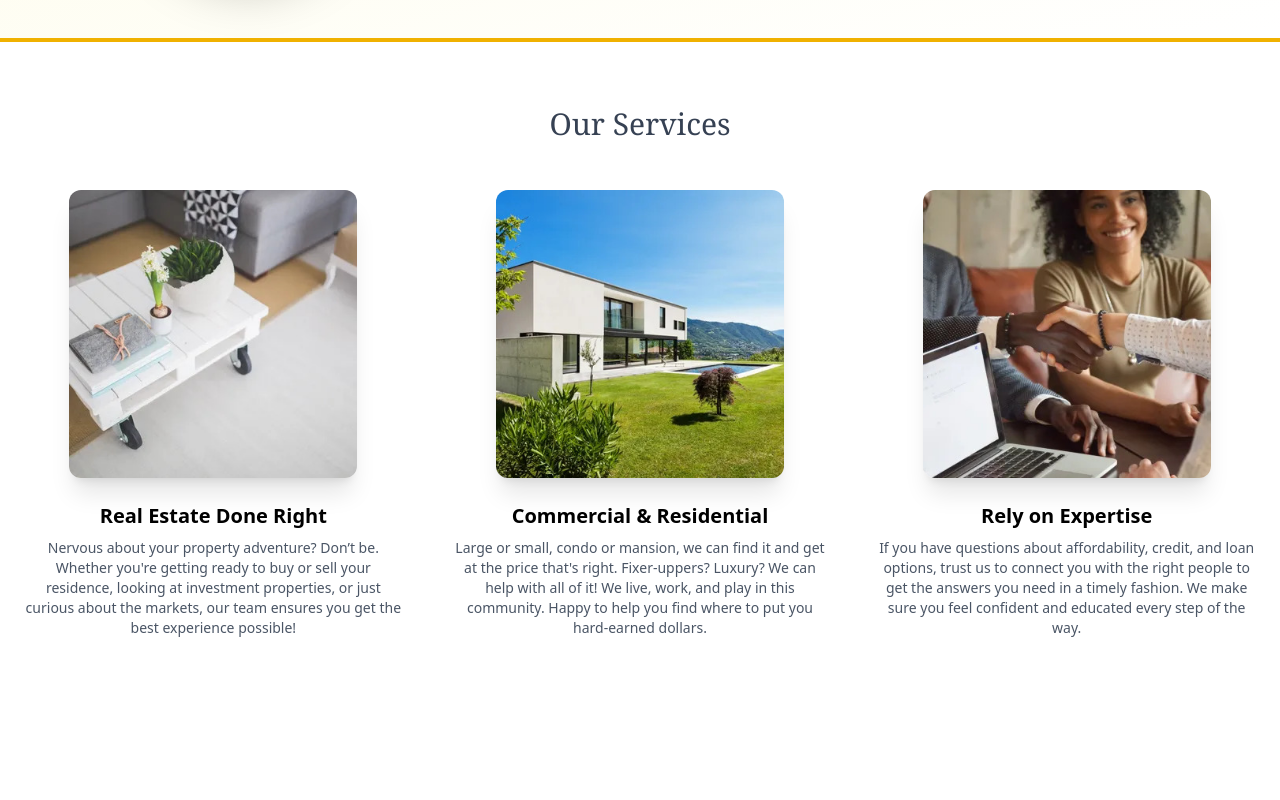
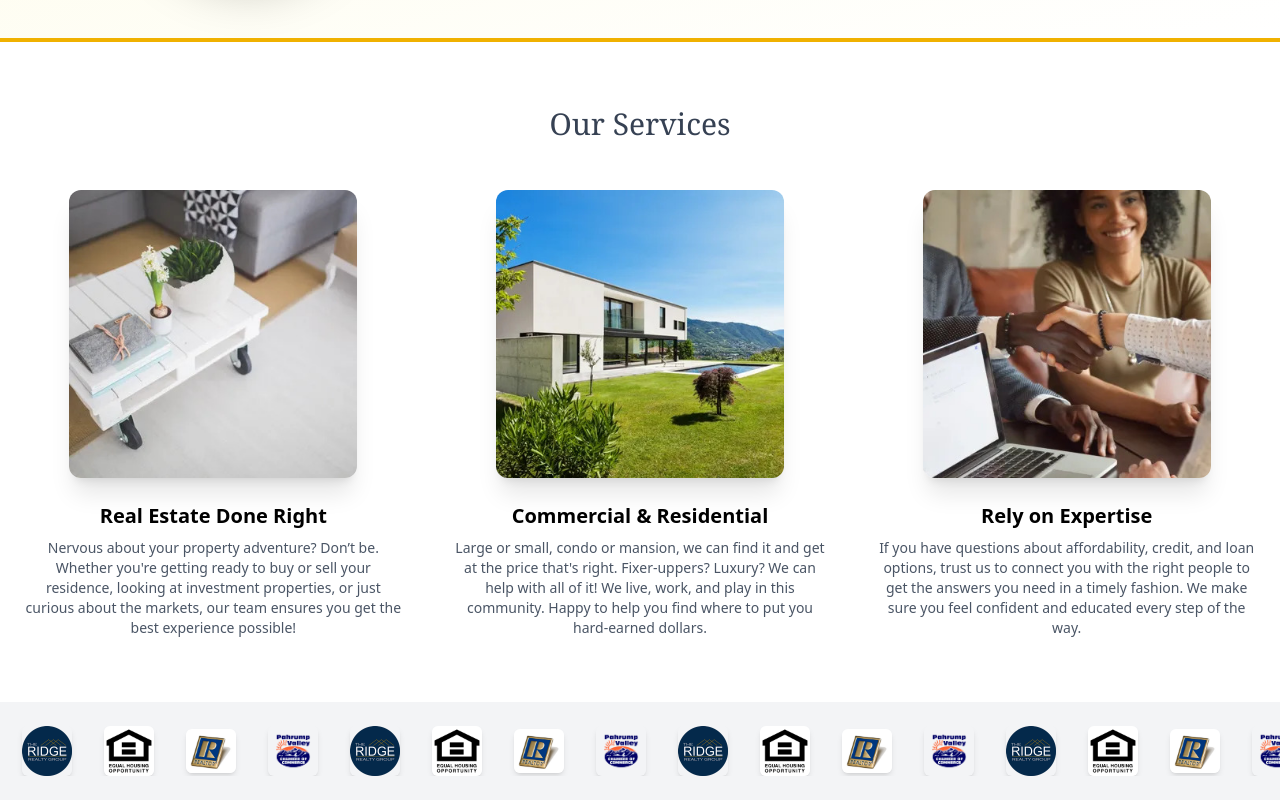
Before and after one commit to khenzipops/marci-metzger, a Next.js app: page / in a window 1280 px wide. Shown: the part 3824-4624 px from the top of the page. Before the commit the page ends 4526 px from the top, so only its background shows below. Built offline with nearby package versions, Linux system fonts and the light colour scheme.

Commit message:
Add Partnership component with marquee effect and update dependencies

```diff
--- a/package.json
+++ b/package.json
@@ -16,6 +16,7 @@
     "postcss": "^8.5.3",
     "react": "^19.0.0",
     "react-dom": "^19.0.0",
+    "react-fast-marquee": "^1.6.5",
     "swiper": "^11.2.6"
   },
   "devDependencies": {
--- a/src/app/page.tsx
+++ b/src/app/page.tsx
@@ -5,6 +5,7 @@ import Details from "@/components/Details";
 import Gallery from "@/components/Gallery";
 import Profile from "@/components/Profile";
 import Services from "@/components/service";
+import Partnership from "@/components/parntership";
 
 export default function Home() {
   return (
@@ -16,9 +17,8 @@ export default function Home() {
       <Gallery />
       <Profile />
       <Services />
+      <Partnership />
       {/*
-
-      <div className="bg-amber-400  h-96">Partnership</div>
       <div className="bg-amber-400  h-96">Maps</div>
       <div className="bg-amber-400  h-96">Call OR VISIT</div>
       <div className="bg-amber-400  h-96">Footer</div>  */}
--- a/src/components/parntership.tsx
+++ b/src/components/parntership.tsx
@@ -0,0 +1,39 @@
+import Marquee from "react-fast-marquee";
+import Image from "next/image";
+
+const images = [
+  "/assets/icon-1.png",
+  "/assets/icon-2.png",
+  "/assets/icon-3.jpg",
+  "/assets/icon-4.png",
+];
+
+// Repeat the array 2 times (or more if you like)
+const repeatedImages = [
+  ...images,
+  ...images,
+  ...images,
+  ...images,
+  ...images,
+  ...images,
+];
+
+export default function Partnership() {
+  return (
+    <div className="bg-gray-100 py-6">
+      <Marquee speed={50} pauseOnHover gradient={false}>
+        {repeatedImages.map((src, index) => (
+          <div key={index} className="mx-4">
+            <Image
+              src={src}
+              alt={`Logo ${index + 1}`}
+              width={50}
+              height={50}
+              className="rounded-md shadow-md object-contain"
+            />
+          </div>
+        ))}
+      </Marquee>
+    </div>
+  );
+}
```
Also changed, not shown: 1 other file (tests, documents, lock files or other folders).
